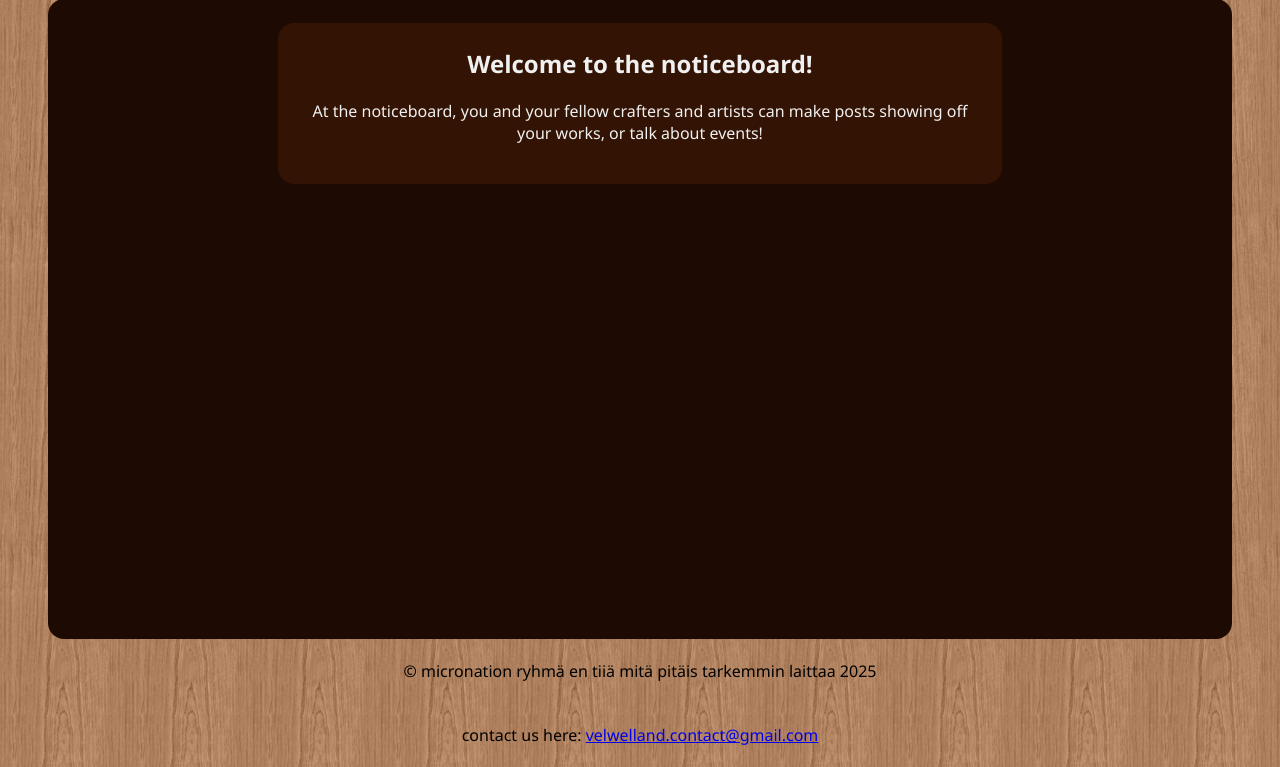
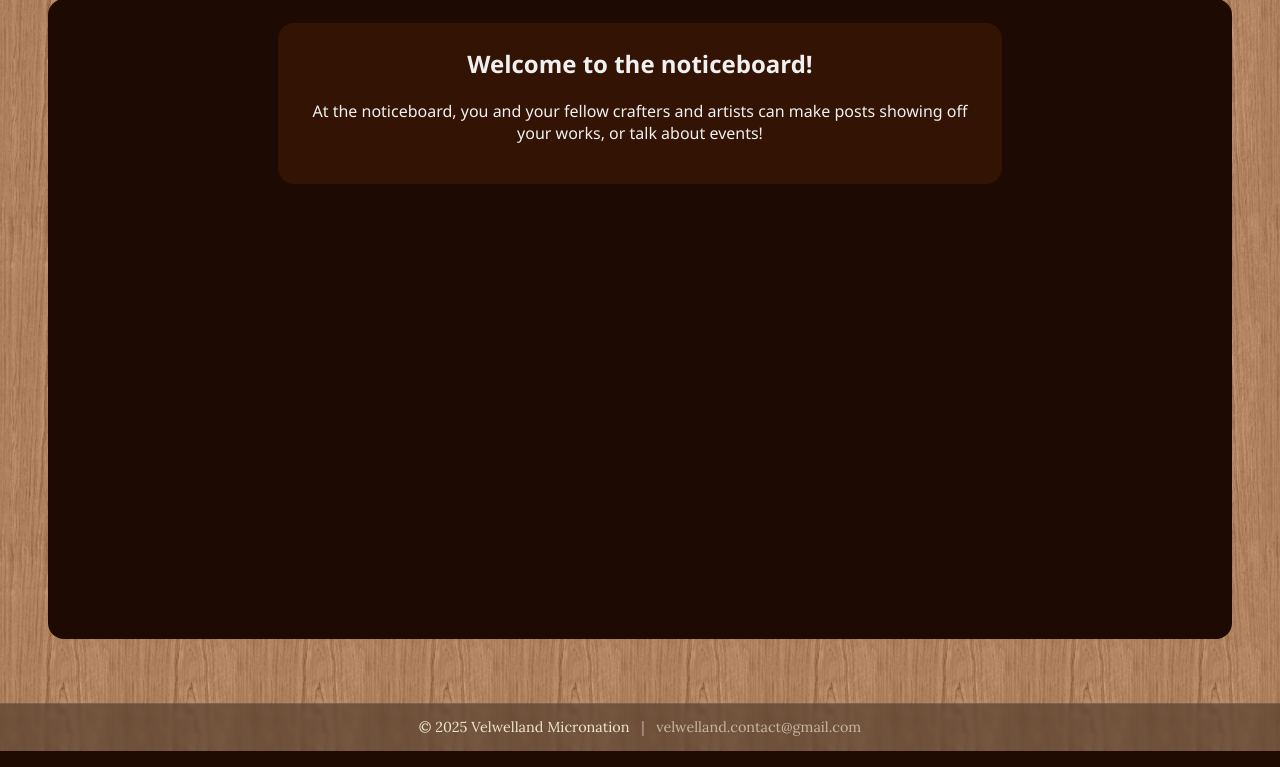
Before and after one commit to Lauri23014/ICT-kesa--projekti---Micronation, a Django app: page /timeline in a window 1280 px wide. Shown: the part 97-864 px from the top of the page. Run offline with Django 5.2, Linux system fonts and the light colour scheme.

Commit message:
footer created

```diff
--- a/django/static/style.css
+++ b/django/static/style.css
@@ -275,6 +275,8 @@ body {
   width: calc(90% + 2em);
   min-height: calc(100vh - 10em);
   margin: 6em auto 0;
+  margin-bottom: 4em;
+
   padding: 1em;
   box-sizing: border-box;
   border-radius: 1em;
@@ -307,6 +309,43 @@ input, textarea, button {
   font-family: 'Segoe UI', 'Arial', sans-serif;
   color: var(--main-text-color);
 }
+
+#site-footer {
+  background-color: rgba(20, 15, 10, 0.4);
+  color: #f0e6d2;
+  font-family: 'Lora', serif;
+  font-size: 0.9em;
+  padding: 1em 0;
+  text-align: center;
+  backdrop-filter: blur(2px);
+  border-top: 1px solid rgba(255, 255, 255, 0.1);
+}
+
+.footer-row {
+  display: flex;
+  justify-content: center;
+  align-items: center;
+  gap: 0.8em;
+  flex-wrap: wrap;
+}
+
+.footer-row a {
+  color: #c8b6a5;
+  text-decoration: none;
+  transition: color 0.2s ease;
+}
+
+.footer-row a:hover {
+  color: #ffffff;
+  text-decoration: underline;
+}
+
+.footer-separator {
+  color: #a1887f;
+  font-weight: bold;
+}
+
+
 
 /* --- Responsiivisuus mobiilissa --- */
 @media (max-width: 700px) {
--- a/django/templates/base.html
+++ b/django/templates/base.html
@@ -61,9 +61,13 @@
     {% block content %}{% endblock %}
   </div>
 
-  <div id="enddiv">
-    <p id="copyrightnotice">© micronation ryhmä en tiiä mitä pitäis tarkemmin laittaa 2025</p>
-    <p id="contactemail">contact us here: <a href="mailto:velwelland.contact@gmail.com">velwelland.contact@gmail.com</a></p>
+<footer id="site-footer">
+  <div class="footer-row">
+    <span>© 2025 Velwelland Micronation</span>
+    <span class="footer-separator">|</span>
+    <a href="mailto:velwelland.contact@gmail.com">velwelland.contact@gmail.com</a>
   </div>
+</footer>
+
 </body>
 </html>
```
Also changed, not shown: django/static/sceneviewer/navbar.css (added), django/userposts/static/userposts/style.css (line endings or trailing spaces).
